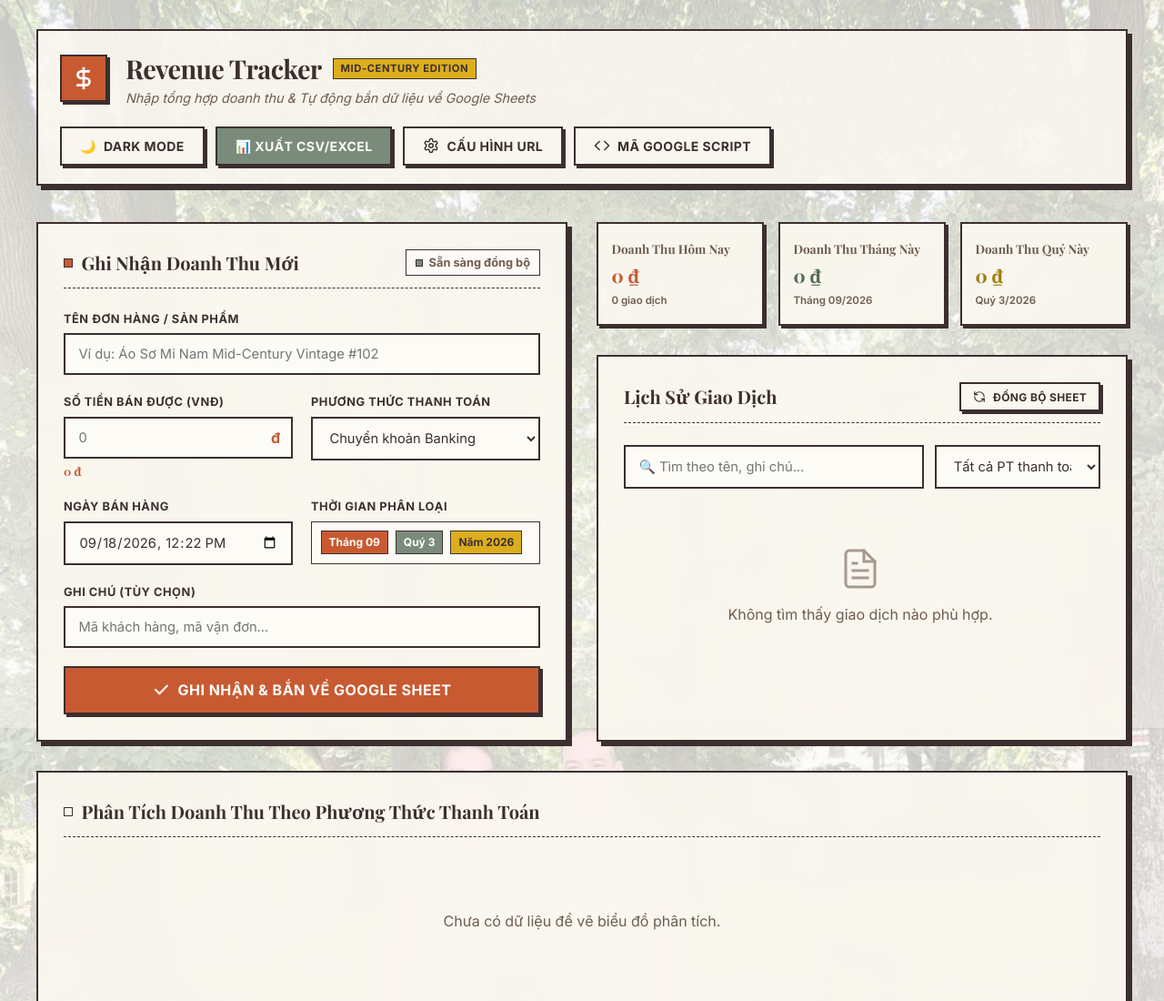
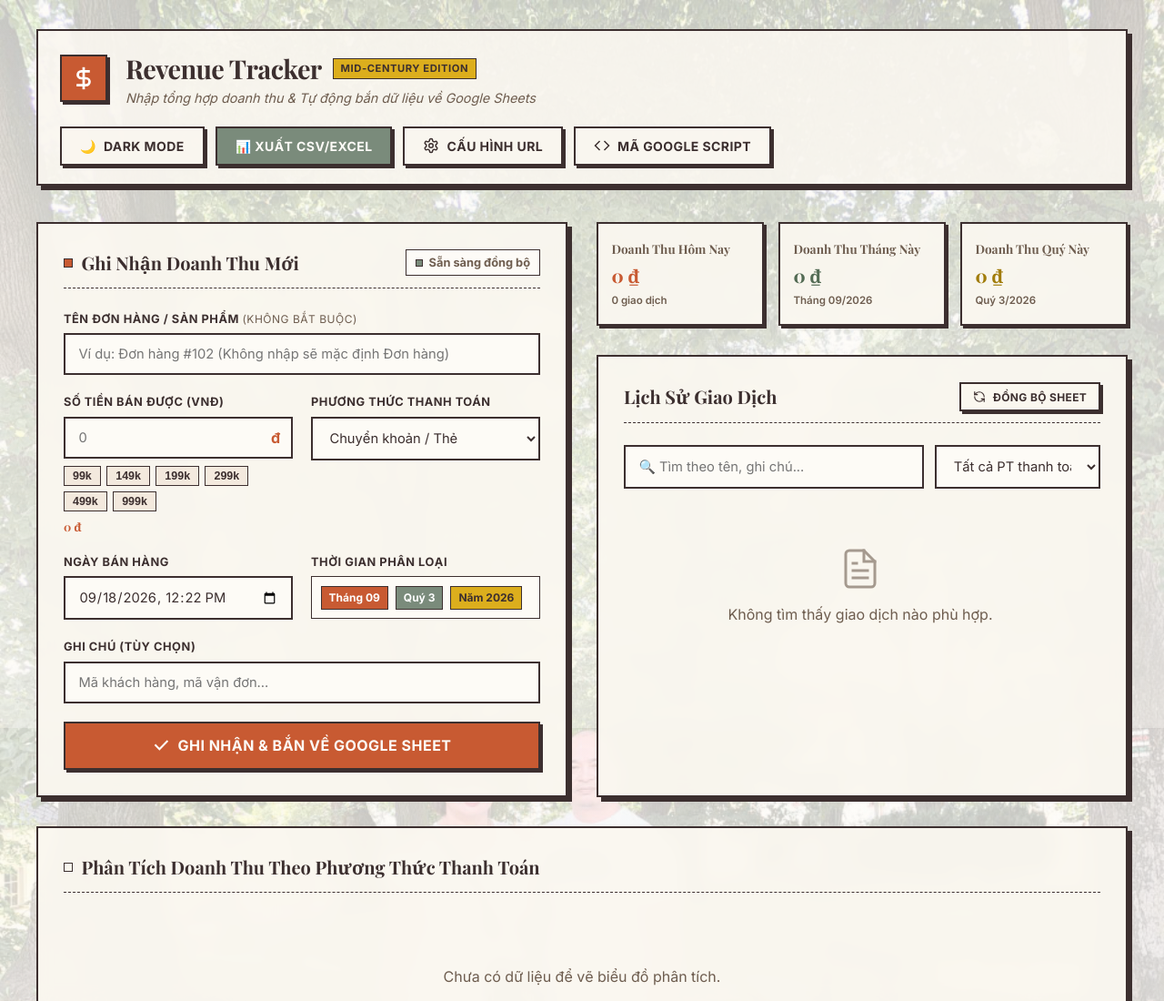
Before and after one commit to vuduyviet1110/revenue-mini-app, a website built with Vite: page index.html in a window 1280 px wide. Shown: the top 1100 px of the page at 91% size. Built offline with nearby package versions, Linux system fonts and the light colour scheme; a web font is replaced by a local one.

Commit message:
Feat: Add quick amount preset buttons, remove required constraint from item name, and simplify payment methods to Transfer/Card and Cash

```diff
--- a/index.html
+++ b/index.html
@@ -63,7 +63,8 @@
             <!-- Left Column: Form nhập liệu -->
             <section class="card form-card">
                 <div class="card-header">
-                    <h2 class="font-display" id="form-title"><span class="dot terracotta"></span> Ghi Nhận Doanh Thu Mới</h2>
+                    <h2 class="font-display" id="form-title"><span class="dot terracotta"></span> Ghi Nhận Doanh Thu Mới
+                    </h2>
                     <span class="status-indicator" id="sync-status">
                         <span class="status-dot online"></span> Sẵn sàng đồng bộ
                     </span>
@@ -73,10 +74,11 @@
                     <input type="hidden" id="edit-id" value="" />
 
                     <div class="form-group">
-                        <label for="item-name">Tên đơn hàng / Sản phẩm</label>
+                        <label for="item-name">Tên đơn hàng / Sản phẩm <span class="optional-text">(Không bắt
+                                buộc)</span></label>
                         <div class="input-wrapper">
-                            <input type="text" id="item-name" placeholder="Ví dụ: Áo Sơ Mi Nam Mid-Century Vintage #102"
-                                required />
+                            <input type="text" id="item-name"
+                                placeholder="Ví dụ: Đơn hàng #102 (Không nhập sẽ mặc định Đơn hàng)" />
                         </div>
                     </div>
 
@@ -87,17 +89,23 @@
                                 <input type="number" id="amount" placeholder="0" min="1000" step="1000" required />
                                 <span class="currency-symbol">đ</span>
                             </div>
+                            <!-- Quick Amount Chips -->
+                            <div class="quick-amount-chips" id="quick-amount-chips">
+                                <button type="button" class="chip-btn" data-val="99000">99k</button>
+                                <button type="button" class="chip-btn" data-val="149000">149k</button>
+                                <button type="button" class="chip-btn" data-val="199000">199k</button>
+                                <button type="button" class="chip-btn" data-val="299000">299k</button>
+                                <button type="button" class="chip-btn" data-val="499000">499k</button>
+                                <button type="button" class="chip-btn" data-val="999000">999k</button>
+                            </div>
                             <div class="amount-preview" id="amount-preview">0 đ</div>
                         </div>
 
                         <div class="form-group flex-1">
                             <label for="payment-method">Phương thức thanh toán</label>
                             <select id="payment-method">
-                                <option value="Chuyển khoản Banking">Chuyển khoản Banking</option>
+                                <option value="Chuyển khoản / Thẻ">Chuyển khoản / Thẻ</option>
                                 <option value="Tiền mặt">Tiền mặt</option>
-                                <option value="Thẻ tín dụng / ATM">Thẻ tín dụng / ATM</option>
-                                <option value="Ví MoMo / ZaloPay">Ví MoMo / ZaloPay</option>
-                                <option value="COD Thu Hộ">COD Thu Hộ</option>
                             </select>
                         </div>
                     </div>
@@ -125,13 +133,15 @@
 
                     <div class="form-actions">
                         <button type="submit" id="btn-submit" class="btn btn-primary btn-block">
-                            <svg xmlns="http://www.w3.org/2000/svg" width="20" height="20" viewBox="0 0 24 24" fill="none"
-                                stroke="currentColor" stroke-width="2.5" stroke-linecap="square" stroke-linejoin="miter">
+                            <svg xmlns="http://www.w3.org/2000/svg" width="20" height="20" viewBox="0 0 24 24"
+                                fill="none" stroke="currentColor" stroke-width="2.5" stroke-linecap="square"
+                                stroke-linejoin="miter">
                                 <path d="m5 12 5 5L20 7" />
                             </svg>
                             <span id="btn-submit-text">Ghi Nhận & Bắn Về Google Sheet</span>
                         </button>
-                        <button type="button" id="btn-cancel-edit" class="btn btn-outline btn-block" style="display: none; margin-top: 0.5rem;">
+                        <button type="button" id="btn-cancel-edit" class="btn btn-outline btn-block"
+                            style="display: none; margin-top: 0.5rem;">
                             Hủy Chỉnh Sửa
                         </button>
                     </div>
@@ -181,14 +191,12 @@
 
                     <!-- Search & Filter Controls -->
                     <div class="filter-bar">
-                        <input type="text" id="search-input" placeholder="🔍 Tìm theo tên, ghi chú..." class="filter-search" />
+                        <input type="text" id="search-input" placeholder="🔍 Tìm theo tên, ghi chú..."
+                            class="filter-search" />
                         <select id="filter-payment" class="filter-select">
                             <option value="ALL">Tất cả PT thanh toán</option>
-                            <option value="Chuyển khoản Banking">Chuyển khoản Banking</option>
+                            <option value="Chuyển khoản / Thẻ">Chuyển khoản / Thẻ</option>
                             <option value="Tiền mặt">Tiền mặt</option>
-                            <option value="Thẻ tín dụng / ATM">Thẻ tín dụng / ATM</option>
-                            <option value="Ví MoMo / ZaloPay">Ví MoMo / ZaloPay</option>
-                            <option value="COD Thu Hộ">COD Thu Hộ</option>
                         </select>
                     </div>
 
@@ -215,7 +223,8 @@
         <!-- Chart Section -->
         <section class="card chart-section" style="margin-top: 2rem;">
             <div class="card-header">
-                <h2 class="font-display"><span class="dot mustard"></span> Phân Tích Doanh Thu Theo Phương Thức Thanh Toán</h2>
+                <h2 class="font-display"><span class="dot mustard"></span> Phân Tích Doanh Thu Theo Phương Thức Thanh
+                    Toán</h2>
             </div>
             <div class="chart-container" id="chart-container">
                 <!-- Bar Breakdown -->
--- a/src/main.ts
+++ b/src/main.ts
@@ -260,6 +260,17 @@ class RevenueApp {
         document.getElementById('btn-sync-all')?.addEventListener('click', () => {
             this.syncPendingTransactions();
         });
+
+        // Quick Amount Chips Event Listeners
+        document.querySelectorAll('.chip-btn').forEach(btn => {
+            btn.addEventListener('click', (e) => {
+                const val = (e.currentTarget as HTMLElement).dataset.val;
+                if (val) {
+                    this.amountInput.value = val;
+                    this.amountPreview.textContent = this.formatCurrency(Number(val));
+                }
+            });
+        });
     }
 
     private getDateInfo(dateObj: Date) {
@@ -307,14 +318,15 @@ class RevenueApp {
     }
 
     private async handleSubmit() {
-        const itemName = this.itemNameInput.value.trim();
+        const rawItemName = this.itemNameInput.value.trim();
+        const itemName = rawItemName || 'Đơn hàng';
         const amount = Number(this.amountInput.value) || 0;
         const paymentMethod = this.paymentMethodSelect.value;
         const dateVal = this.saleDateInput.value;
         const notes = this.notesInput.value.trim();
 
-        if (!itemName || amount <= 0 || !dateVal) {
-            alert('Vui lòng điền đầy đủ tên sản phẩm và số tiền hợp lệ!');
+        if (amount <= 0 || !dateVal) {
+            alert('Vui lòng nhập số tiền hợp lệ!');
             return;
         }
 
@@ -575,19 +587,17 @@ class RevenueApp {
 
     private renderChart() {
         const methodTotals: { [key: string]: number } = {
-            'Chuyển khoản Banking': 0,
-            'Tiền mặt': 0,
-            'Thẻ tín dụng / ATM': 0,
-            'Ví MoMo / ZaloPay': 0,
-            'COD Thu Hộ': 0
+            'Chuyển khoản / Thẻ': 0,
+            'Tiền mặt': 0
         };
 
         let grandTotal = 0;
         for (const t of this.transactions) {
-            if (methodTotals[t.paymentMethod] !== undefined) {
-                methodTotals[t.paymentMethod] += t.amount;
+            const key = t.paymentMethod.includes('Tiền mặt') ? 'Tiền mặt' : 'Chuyển khoản / Thẻ';
+            if (methodTotals[key] !== undefined) {
+                methodTotals[key] += t.amount;
             } else {
-                methodTotals[t.paymentMethod] = t.amount;
+                methodTotals[key] = t.amount;
             }
             grandTotal += t.amount;
         }
@@ -598,11 +608,8 @@ class RevenueApp {
         }
 
         const classMap: { [key: string]: string } = {
-            'Chuyển khoản Banking': 'banking',
-            'Tiền mặt': 'cash',
-            'Thẻ tín dụng / ATM': 'card',
-            'Ví MoMo / ZaloPay': 'momo',
-            'COD Thu Hộ': 'cod'
+            'Chuyển khoản / Thẻ': 'banking',
+            'Tiền mặt': 'cash'
         };
 
         this.chartBarsEl.innerHTML = Object.keys(methodTotals)
--- a/src/style.css
+++ b/src/style.css
@@ -758,6 +758,37 @@ body.dark-mode .history-item:hover {
     background: #0ea5e9;
 }
 
+/* Quick Amount Chips */
+.quick-amount-chips {
+    display: flex;
+    flex-wrap: wrap;
+    gap: 0.4rem;
+    margin-top: 0.5rem;
+    margin-bottom: 0.4rem;
+}
+
+.chip-btn {
+    background: rgba(197, 137, 102, 0.12);
+    border: 1.5px solid var(--color-border);
+    color: var(--color-text);
+    padding: 3px 9px;
+    font-size: 0.78rem;
+    font-weight: 700;
+    cursor: pointer;
+    transition: all 0.15s ease;
+}
+
+.chip-btn:hover {
+    background: var(--color-terracotta);
+    color: #ffffff;
+}
+
+.optional-text {
+    font-size: 0.75rem;
+    font-weight: 400;
+    color: var(--color-muted);
+}
+
 /* Skeleton Loading Animation */
 @keyframes skeleton-pulse {
     0% {
```
